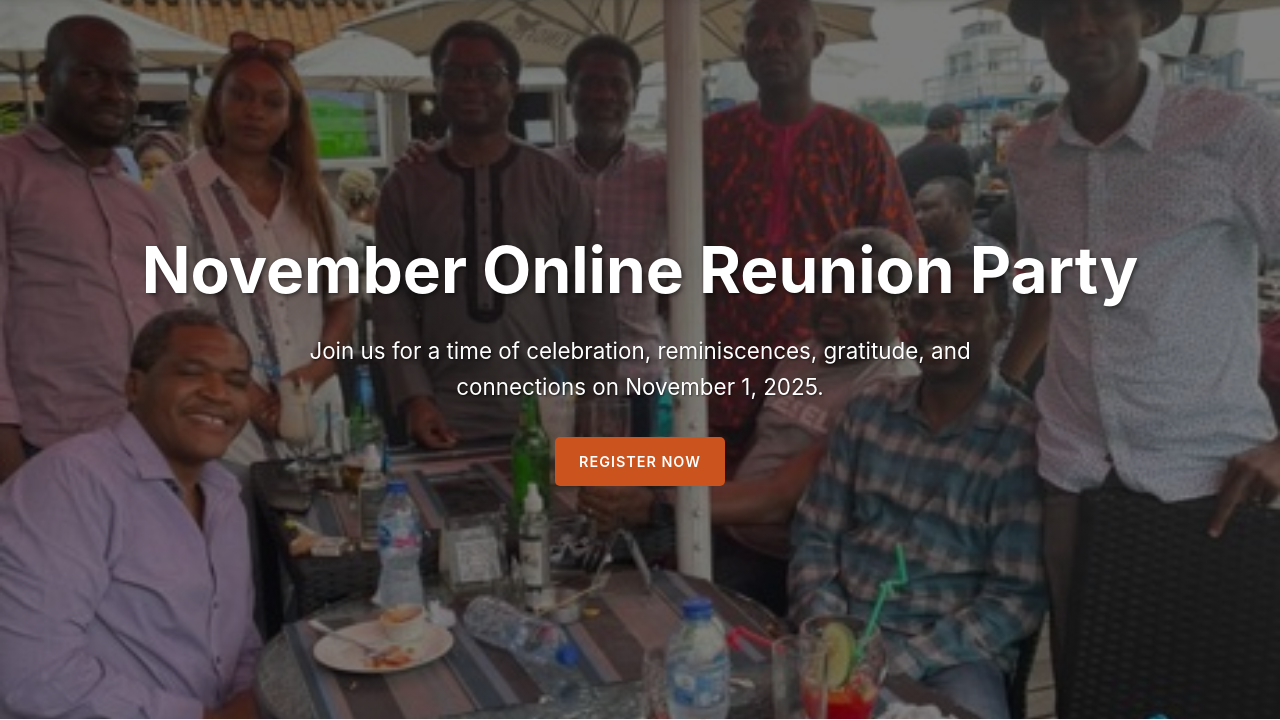
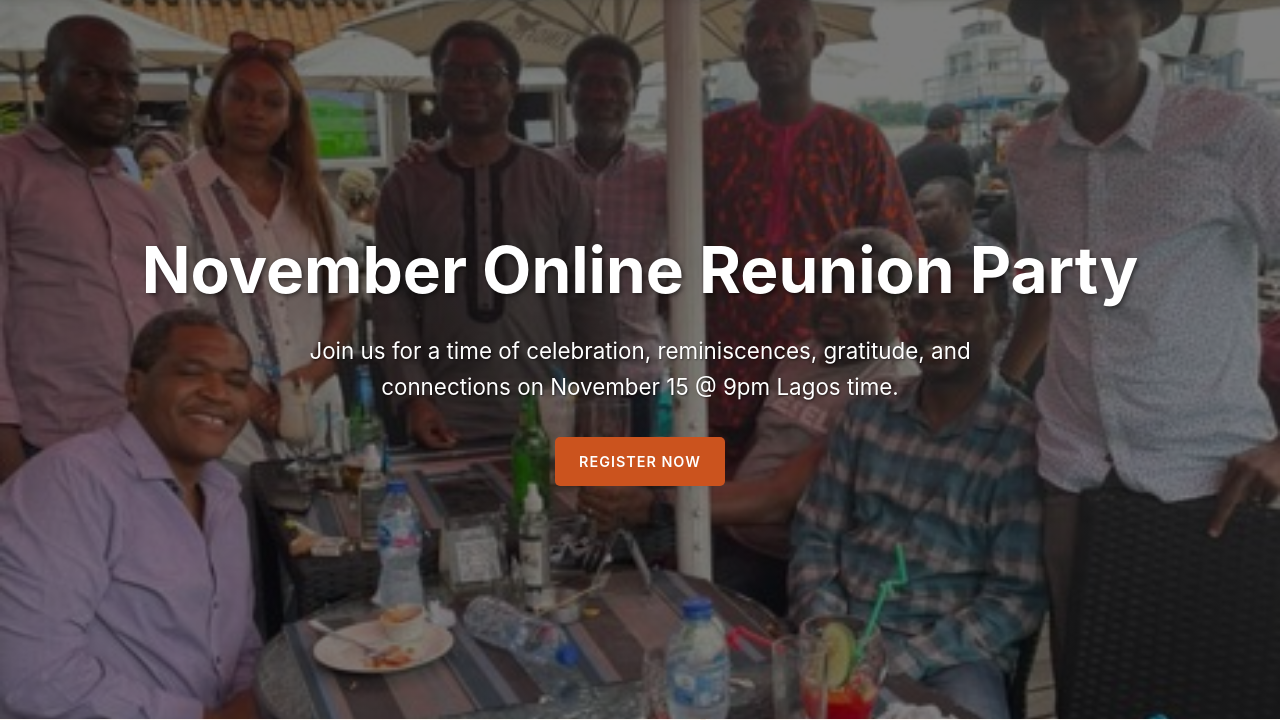
Before and after one commit to dreyyfuss/reunion, a Django app: page / in a window 1280 px wide. Shown: the part 93-813 px from the top of the page. Run offline with Django 5.2, Linux system fonts and the light colour scheme.

Commit message:
Change the date to November 15

```diff
--- a/templates/home.html
+++ b/templates/home.html
@@ -11,7 +11,7 @@
     <section class="banner-section">
         <div class="banner-content">
             <h1>November Online Reunion Party</h1>
-            <p>Join us for a time of celebration, reminiscences, gratitude, and connections on November 1, 2025.</p>
+            <p>Join us for a time of celebration, reminiscences, gratitude, and connections on November 15 @ 9pm Lagos time.</p>
             <a href="{% url 'registration' %}" class="btn">Register Now</a>
         </div>
     </section>
```
